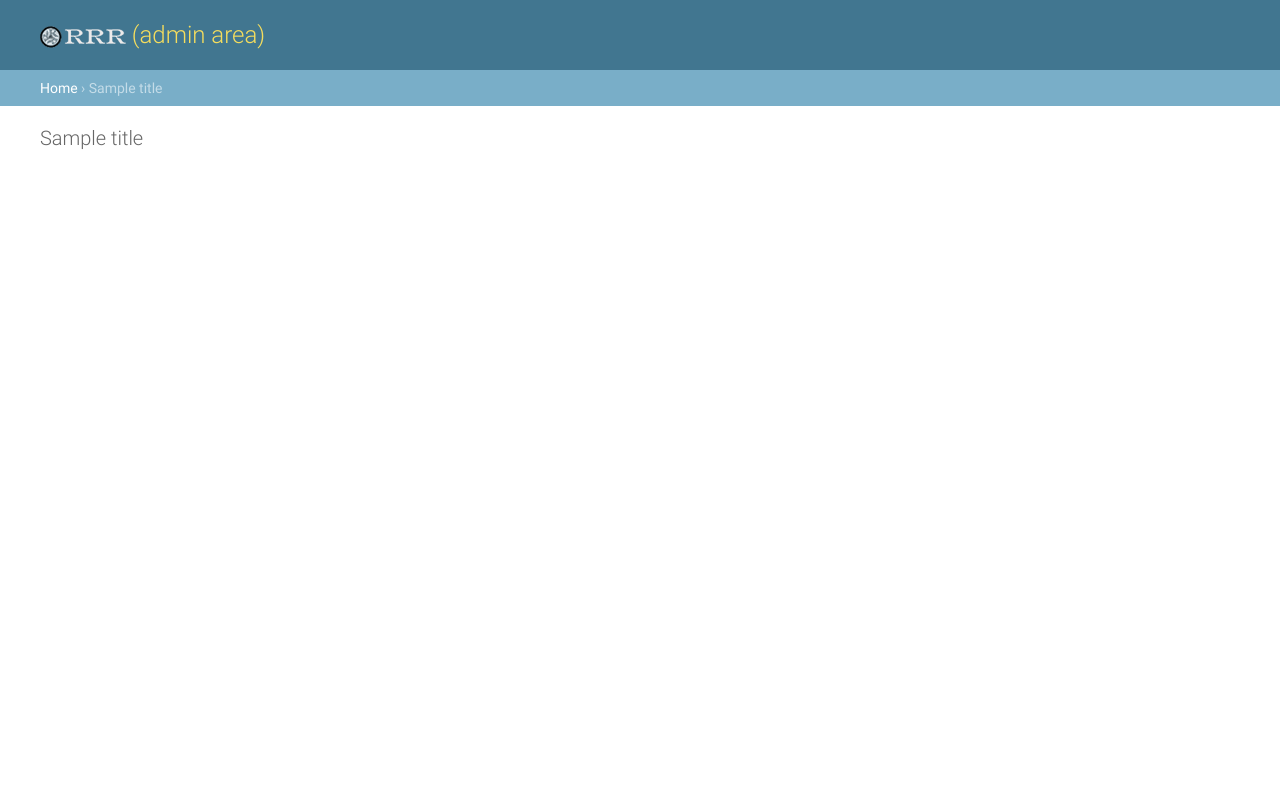
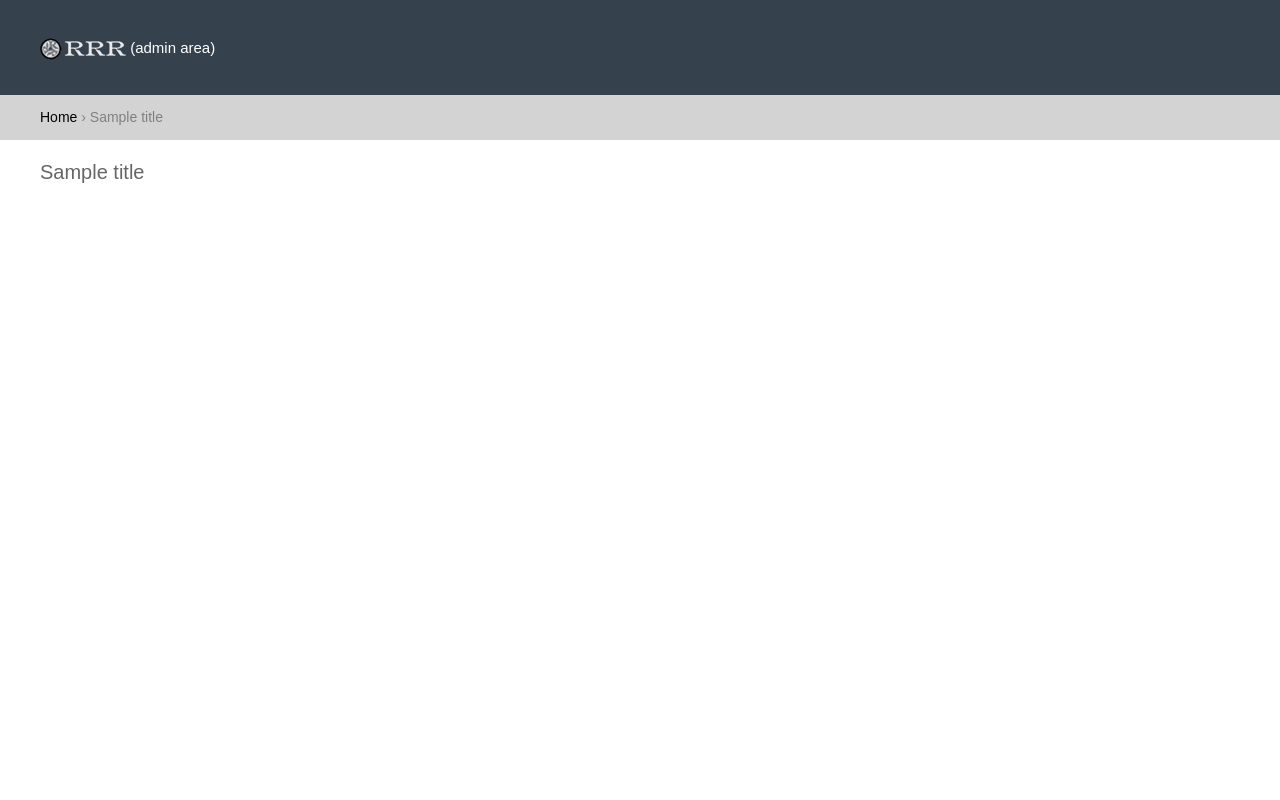
Before and after one commit to MahrukhA/RRRApplication, a Django app: template RRR/templates/admin/base_site.html in a window 1280 px wide. Run offline with Django 3.2, Linux system fonts and the light colour scheme; the template is opened without the code that fills it: most values are stand-ins (such as "Sample title", 1, 10 or a date in 2020).

Commit message:
admin css

```diff
--- a/RRR/RRR/static/css/admin.css
+++ b/RRR/RRR/static/css/admin.css
@@ -1,4 +1,82 @@
+
+html {
+    max-width: 100%;
+    overflow-x: hidden;
+  }
+
+  body {
+    color:#575554;
+    font-family: "Poppins",sans-serif;
+    font-size: 14px;
+    font-weight: 300;
+    line-height: 1.800em;
+    position: relative;
+    margin: 0;
+    padding: 0;
+
+  }
+
 #header {
-    height: 50px;
+    width: auto;
+    height: auto;
+    display: flex;
+    justify-content: space-between;
+    align-items: center;
+    background: #35414C;
+    color: lightgrey;
+    overflow: hidden;
+    padding-top:35px;
+    padding-bottom:35px;
+}
+
+#branding h1 {
+    padding: 0;
+    margin: 0 20px 0 0;
+    font-size: 15px;
+    color:white;
+}
+.colMS {
+    margin-right: 300px;
+}
+
+.colSM {
+    margin-left: 300px;
+}
+
+.content-main {
+    color:white;
+    background: white;
+}
+
+.module table {
+    border-collapse: collapse;
 
 }
+
+div.breadcrumbs {
+    background: lightgrey;
+    padding: 10px 40px;
+    border: none;
+    font-size: 14px;
+    color: grey;
+    text-align: left;
+}
+
+div.breadcrumbs a {
+    color: black;
+}
+
+div.breadcrumbs a:focus, div.breadcrumbs a:hover {
+    color: white;
+}
+
+
+.module h2, .module caption, .inline-group h2 {
+    margin: 0;
+    padding: 8px;
+    font-weight: 400;
+    font-size: 13px;
+    text-align: left;
+    background: #B4B8BC;
+    color: #fff;
+}
```
